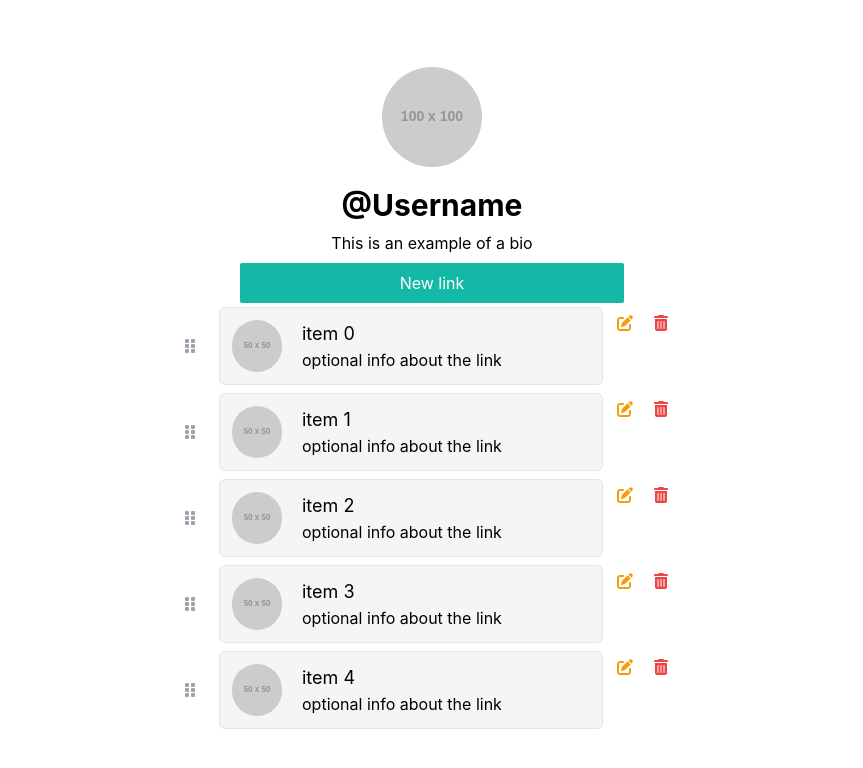
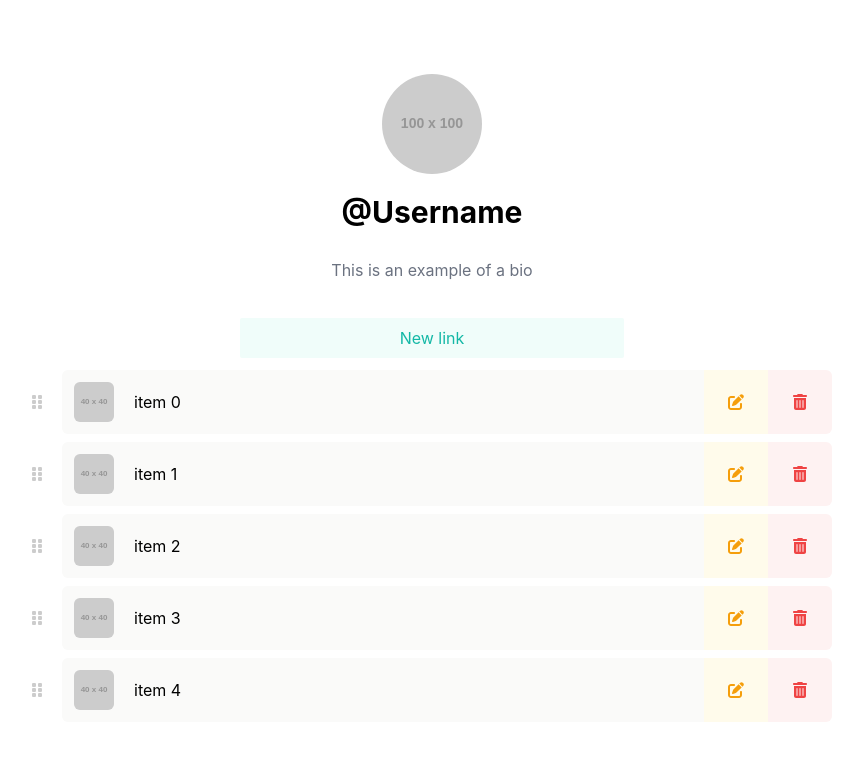
Before and after one commit to Shaun-Anderson/branch, a Next.js app: page /me in a window 1280 px wide. Shown: the top 768 px of the page, without its empty margins (208-1071 px from the left). Built offline with nearby package versions, Linux system fonts and the light colour scheme.

Commit message:
feat: cleaned up ui

```diff
--- a/pages/me.tsx
+++ b/pages/me.tsx
@@ -100,10 +100,15 @@ const Me: NextPage = () => {
           <a>@Username</a>
         </h1>
 
-        <p className="text my-2">This is an example of a bio</p>
+        <p
+          style={{ width: "500px" }}
+          className="text my-2 p-5 rounded-lg text-gray-500 text-center"
+        >
+          This is an example of a bio
+        </p>
 
         <div className=" min-w-0 sm: w-96 max-w-lg">
-          <button className=" transition ease-in-out rounded-sm bg-teal-500 p-2 w-full text-white hover:scale-105 hover:bg-teal-600">
+          <button className=" transition my-2 ease-in-out rounded-sm bg-teal-50 p-2 w-full text-teal-500 hover:bg-teal-200">
             New link
           </button>
         </div>
@@ -114,6 +119,7 @@ const Me: NextPage = () => {
               <div
                 {...provided.droppableProps}
                 ref={provided.innerRef}
+                style={{ width: "800px" }}
                 // style={getListStyle(snapshot.isDraggingOver)}
               >
                 {state.map((item, index) => (
@@ -133,13 +139,13 @@ const Me: NextPage = () => {
                           className="flex items-center justify-center mr-5"
                         >
                           <FontAwesomeIcon
-                            className="w-5 h-5 text-gray-400"
+                            className="w-5 h-5 text-black text-opacity-20"
                             icon={faGripVertical}
                           />
                         </div>
                         <a
                           href="https://nextjs.org/docs"
-                          className="transition ease-in-out m-1 w-96 max-w-full p-3 border bg-stone-100 border-stone-200 rounded-md flex hover:scale-105"
+                          className="transition ease-in-out my-1 flex-grow max-w-full p-3 bg-stone-50  rounded-l-md flex items-center"
                           // style={getItemStyle(
                           //   snapshot.isDragging,
                           //   provided.draggableProps.style
@@ -149,23 +155,22 @@ const Me: NextPage = () => {
                             loader={myLoader}
                             src="me.png"
                             alt="Picture of the author"
-                            className="rounded-full"
-                            width={50}
-                            height={50}
+                            className="rounded-md"
+                            width={40}
+                            height={40}
                           />
                           <div className="ml-5">
-                            <h2 className="text-lg">{item.content}</h2>
-                            <p className="text">optional info about the link</p>
+                            <h2 className="text-md">{item.content}</h2>
                           </div>
                         </a>
-                        <div className="align-center">
-                          <button className=" h-9 w-9 p-2 rounded-sm hover:bg-amber-100">
+                        <div className="align-center my-1 flex">
+                          <button className=" h-full w-16 flex justify-center items-center p-2 self-center bg-amber-50 hover:bg-amber-100">
                             <FontAwesomeIcon
                               className="w-4 h-4 text-amber-500"
                               icon={faEdit}
                             />
                           </button>
-                          <button className=" h-9 w-9 p-2 rounded-sm hover:bg-red-100">
+                          <button className=" h-full w-16 p-2 flex justify-center items-center self-center rounded-r-md  bg-red-50 hover:bg-red-100">
                             <FontAwesomeIcon
                               className="w-4 h-4 text-red-500"
                               icon={faTrashAlt}
```
